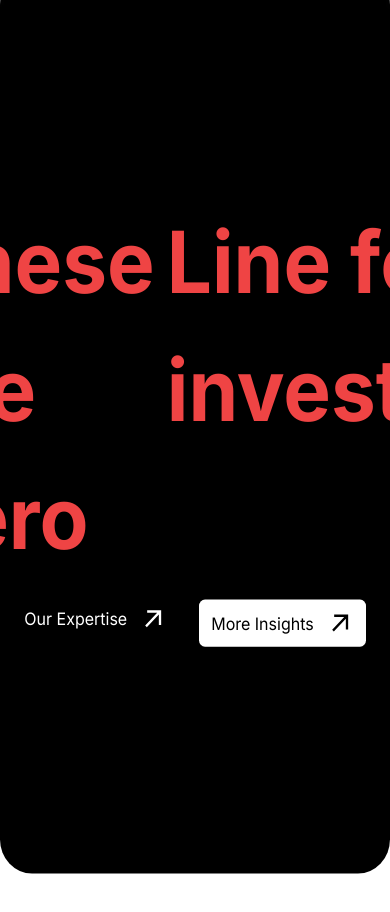
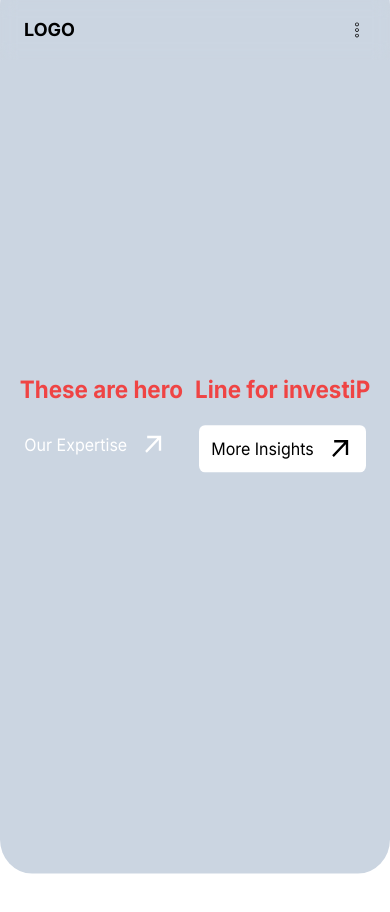
Before and after one commit to mridul-mathur/inventip, a Next.js app: page / in a window 390 px wide. Shown: the top 912 px of the page. Built offline with nearby package versions, Linux system fonts and the light colour scheme.

Commit message:
home-hero  responsive

```diff
--- a/src/app/(home_comp)/about.tsx
+++ b/src/app/(home_comp)/about.tsx
@@ -5,7 +5,7 @@ import Buttons from "../buttons";
 
 const HomeAbout = () => {
   return (
-    <main className="bg-slate-200 z-[1] w-screen h-fit min-h-screen flex flex-col justify-between items-center gap-16 p-4 sm:p-[8rem]">
+    <main className="bg-white z-[1] w-screen h-fit min-h-screen flex flex-col justify-between items-center gap-16 p-4 sm:p-[8rem]">
       <AboutInfo />
       <BentoGrid />
 
@@ -40,7 +40,7 @@ const AboutInfo = () => {
         <p className="text-head">{slogan}</p>
         <Buttons color="#191919">Know About Us</Buttons>
       </div>
-      <div className="w-full sm:w-3/5 h-fit flex flex-col justify-between items-start gap-[4rem] border ">
+      <div className="w-full sm:w-3/5 h-fit flex flex-col justify-between items-start gap-[4rem]  ">
         <p>{aboutdesc}</p>
         <div className="flex w-full justify-between items-center ">
           {numbers.map((num, index) => (
--- a/src/app/(home_comp)/hero.tsx
+++ b/src/app/(home_comp)/hero.tsx
@@ -32,7 +32,7 @@ const Hero = () => {
       {/* Animated background box */}
       <motion.div
         style={{ scale: backgroundScale, scaleY: backgroundScaleY }}
-        className="bg-black h-[100vh] w-[100vw] fixed top-0 left-0 rounded-[2rem] text-red-400 overflow-visible pointer-events-none"
+        className="bg-slate-300 h-[100vh] w-[100vw] fixed top-0 left-0 rounded-[2rem] text-red-400 overflow-visible pointer-events-none"
       >
         <div className="flex justify-center items-center h-screen w-auto" >
           {/* Content container */}
@@ -43,14 +43,14 @@ const Hero = () => {
               {/* First heading */}
               <motion.h1
                 style={{ x: xFirstText, scale: textScale }}
-                className="text-[5rem] font-bold"
-              >
+                className="text-[1.4rem] font-bold md:text-[5rem]"
+                >
                 These are hero
               </motion.h1>
               {/* Second heading */}
               <motion.h1
                 style={{ x: xSecondText, scale: textScale }}
-                className="text-[5rem] font-bold"
+                className="text-[1.4rem] font-bold md:text-[5rem]"
               >
                 Line for investiP
               </motion.h1>
--- a/src/app/nav.tsx
+++ b/src/app/nav.tsx
@@ -3,6 +3,8 @@
 import React, { useState } from "react";
 import Link from "next/link";
 import Buttons from "./buttons";
+import { CiMenuKebab } from "react-icons/ci";
+
 
 export function Nav() {
   const [isOpen, setIsOpen] = useState(false);
@@ -27,9 +29,7 @@ export function Nav() {
         </Link>
 
         {/* Hamburger Menu */}
-        <div onClick={toggleMenu} className="cursor-pointer text-lg lg:hidden">
-          MENU
-        </div>
+
 
         <div
           className={`${isOpen ? "flex" : "hidden"} flex-col lg:flex lg:flex-row lg:items-center w-full lg:w-auto mt-4 lg:mt-0`}
@@ -44,6 +44,9 @@ export function Nav() {
             ))}
           </ul>
         </div>
+        <div onClick={toggleMenu} className="cursor-pointer text-lg lg:hidden">
+        <CiMenuKebab />
+        </div>
 
         <div className="hidden lg:block">
           <Link href="/contact">
```
